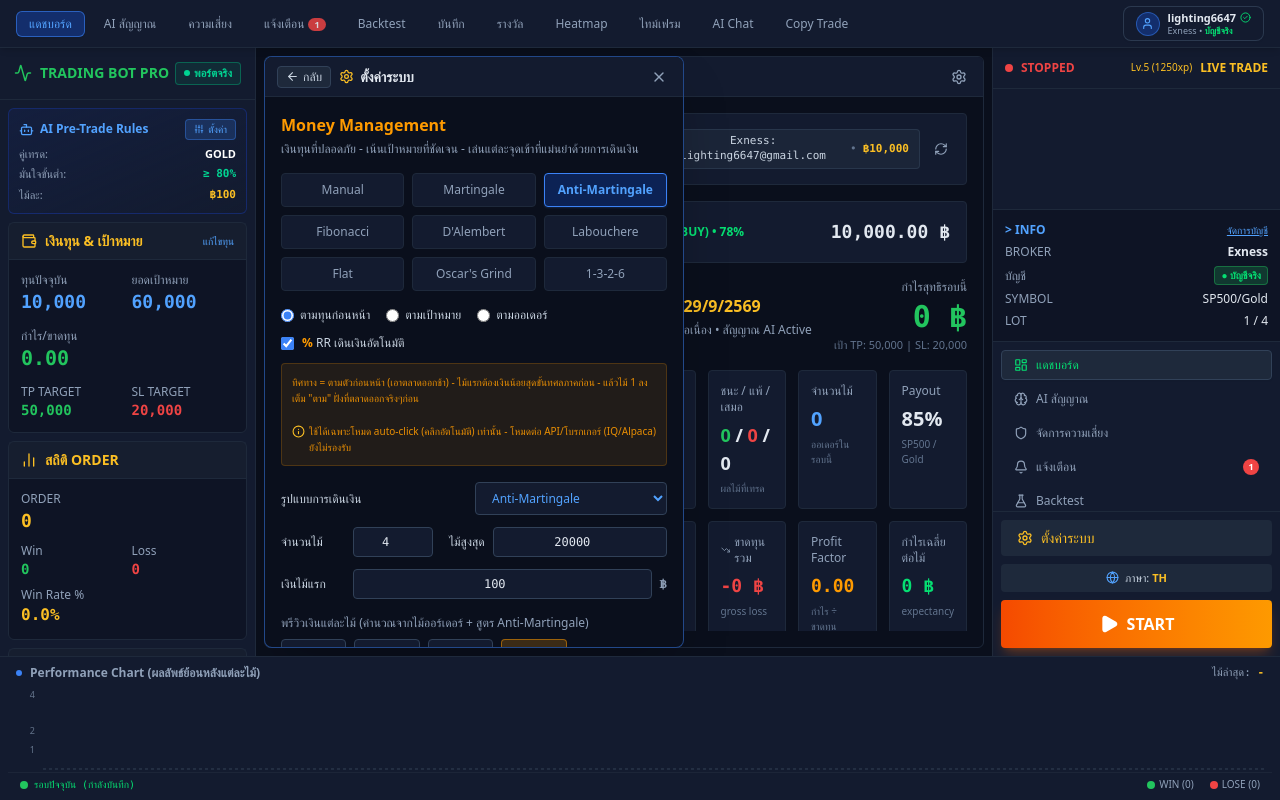
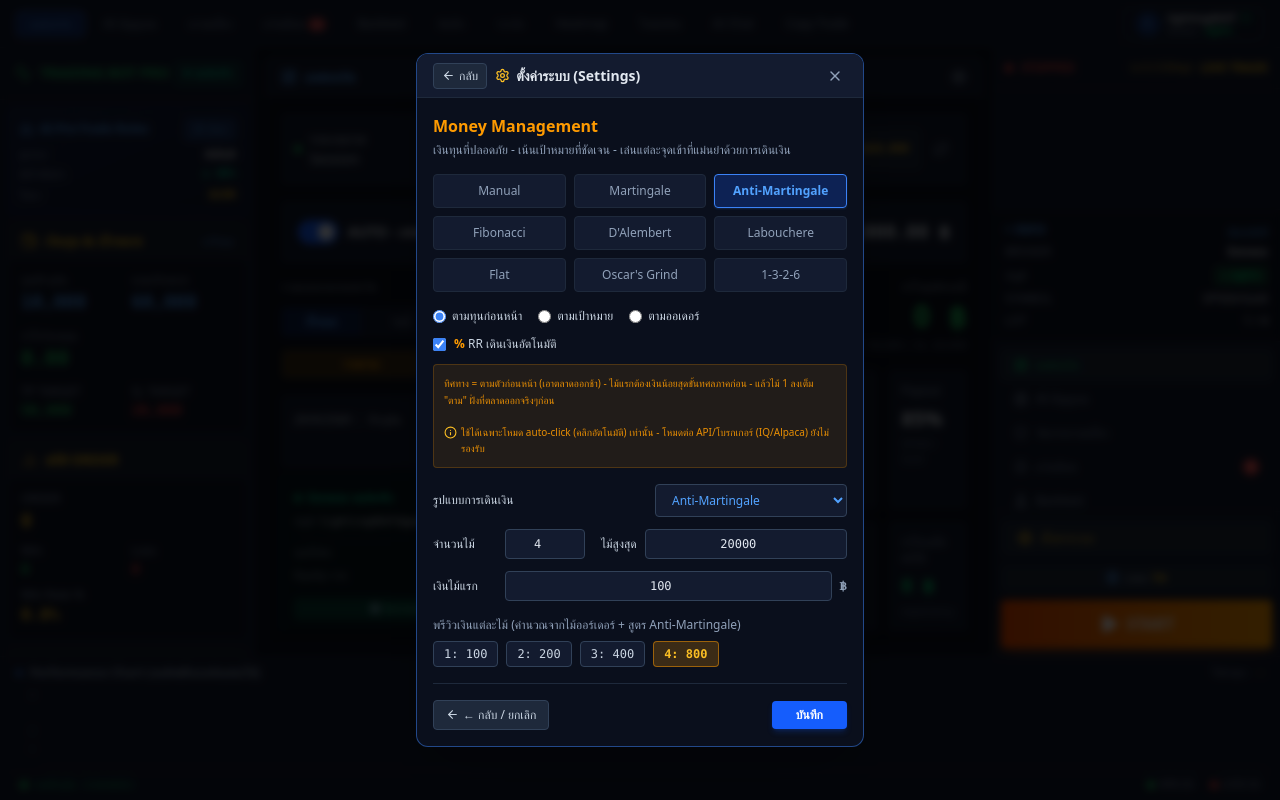
Before and after one commit to Lighting6647/trading-bot-pro, a Next.js app: page / in a window 1280 px wide. Both pictures are taken after a click on the button 959 px from the left and 76 px from the top of the page. Built offline with nearby package versions, Linux system fonts and the light colour scheme.

Commit message:
fix: resolve modal clipping by hoisting modals to root level and enhance top nav scrolling

```diff
--- a/src/app/page.tsx
+++ b/src/app/page.tsx
@@ -102,8 +102,8 @@
     <main ref={containerRef} className="flex flex-col h-screen bg-slate-950 text-slate-200 font-sans overflow-hidden select-none">
       {/* Top Header: Navigation Tabs + Account Profile */}
       <header className="w-full bg-[#131b2f] border-b border-slate-800 px-2 sm:px-4 py-1.5 flex items-center justify-between gap-2 shrink-0 z-30 shadow-md">
-        {/* Navigation Tabs (Smooth touch scrolling on all devices) */}
-        <div className="flex items-center gap-1 sm:gap-1.5 overflow-x-auto scrollbar-none py-0.5 max-w-[calc(100vw-110px)] sm:max-w-none">
+        {/* Navigation Tabs (Smooth touch and mouse scrolling on all devices) */}
+        <div className="flex items-center gap-1 sm:gap-1.5 overflow-x-auto py-0.5 flex-1 mr-2 scrollbar-none">
           {Object.keys(panelComponents).map((key) => {
             const isActive = activePanel === key;
             return (
@@ -113,7 +113,7 @@
                   setActivePanel(key);
                   setMobileView('panel');
                 }}
-                className={`nav-tab-item px-2.5 sm:px-3 py-1 text-[11px] sm:text-xs rounded-md whitespace-nowrap transition-all cursor-pointer font-medium ${
+                className={`nav-tab-item px-2.5 sm:px-3 py-1 text-[11px] sm:text-xs rounded-md whitespace-nowrap transition-all cursor-pointer font-medium shrink-0 ${
                   isActive
                     ? 'bg-blue-600/30 text-blue-400 border border-blue-500/60 shadow-xs'
                     : 'text-slate-400 hover:text-slate-200 hover:bg-slate-800/80 border border-transparent'
@@ -248,9 +248,6 @@
           )}
 
           <ActiveComponent />
-          <SettingsModal />
-          <AccountModal />
-          <AIPreTradeConfigModal />
         </div>
 
         {/* Right Sidebar (Desktop: always visible, Mobile: visible when 'orders' tab is active) */}
@@ -275,6 +272,11 @@
         <BottomBar />
       </div>
 
+      {/* Global Modals (Rendered at root to prevent GSAP transform clipping) */}
+      <SettingsModal />
+      <AccountModal />
+      <AIPreTradeConfigModal />
+
       {/* Mobile Floating Quick Action START/STOP Button (Allows controlling bot from ANY screen on phone) */}
       <div className="md:hidden fixed bottom-3 right-3 z-40">
         <button
--- a/src/components/AccountModal.tsx
+++ b/src/components/AccountModal.tsx
@@ -169,10 +169,10 @@
   const totalBalance = capital + profit;
 
   return (
-    <div className="fixed inset-0 z-50 bg-black/80 backdrop-blur-xs flex items-center justify-center p-4 animate-in fade-in">
-      <div className="bg-[#0f172a] border border-blue-500/50 rounded-xl max-w-md w-full shadow-2xl overflow-hidden flex flex-col">
+    <div className="fixed inset-0 z-50 bg-black/80 backdrop-blur-xs flex items-center justify-center p-3 sm:p-4 animate-in fade-in overflow-y-auto">
+      <div className="bg-[#0f172a] border border-blue-500/50 rounded-xl max-w-md w-full shadow-2xl overflow-hidden flex flex-col max-h-[90vh] my-auto">
         {/* Header */}
-        <div className="bg-[#1e293b] px-4 py-3 border-b border-slate-700 flex justify-between items-center">
+        <div className="bg-[#1e293b] px-4 py-3 border-b border-slate-700 flex justify-between items-center shrink-0">
           <div className="flex items-center gap-2">
             <button
               onClick={() => setIsLoginModalOpen(false)}
--- a/src/components/SettingsModal.tsx
+++ b/src/components/SettingsModal.tsx
@@ -42,20 +42,21 @@
   };
 
   return (
-    <div className="absolute top-2 left-1/2 -translate-x-1/2 md:translate-x-0 md:left-2 bottom-2 w-[95%] md:w-[420px] bg-[#0a0f1c] border border-blue-500/50 rounded-lg shadow-2xl flex flex-col z-30 overflow-hidden">
+    <div className="fixed inset-0 z-50 bg-black/80 backdrop-blur-xs flex items-center justify-center p-3 sm:p-4 animate-in fade-in">
+      <div className="bg-[#0a0f1c] border border-blue-500/50 rounded-xl max-w-md w-full shadow-2xl overflow-hidden flex flex-col max-h-[90vh] my-auto">
         {/* Header */}
-      <div className="h-10 bg-[#131b2f] border-b border-slate-800 flex justify-between items-center px-3 cursor-move">
+        <div className="h-11 bg-[#131b2f] border-b border-slate-800 flex justify-between items-center px-4 shrink-0">
           <div className="flex items-center gap-2">
             <button
               onClick={handleCancel}
-            className="flex items-center gap-1 text-slate-300 hover:text-white bg-slate-800 hover:bg-slate-700 px-2 py-0.5 rounded text-xs border border-slate-700 cursor-pointer transition-colors"
+              className="flex items-center gap-1 text-slate-300 hover:text-white bg-slate-800 hover:bg-slate-700 px-2 py-1 rounded text-xs border border-slate-700 cursor-pointer transition-colors"
             >
               <ArrowLeft size={13} />
               <span>กลับ</span>
             </button>
             <div className="flex items-center gap-1.5 text-slate-200 text-xs sm:text-sm font-semibold">
               <SettingsIcon size={15} className="text-amber-400" />
-            <span>ตั้งค่าระบบ</span>
+              <span>ตั้งค่าระบบ (Settings)</span>
             </div>
           </div>
           <div className="flex items-center gap-2">
@@ -205,5 +206,6 @@
         </div>
       </div>
     </div>
+  </div>
   );
 }
```
Lines whose indentation alone changed are shown as unchanged.
